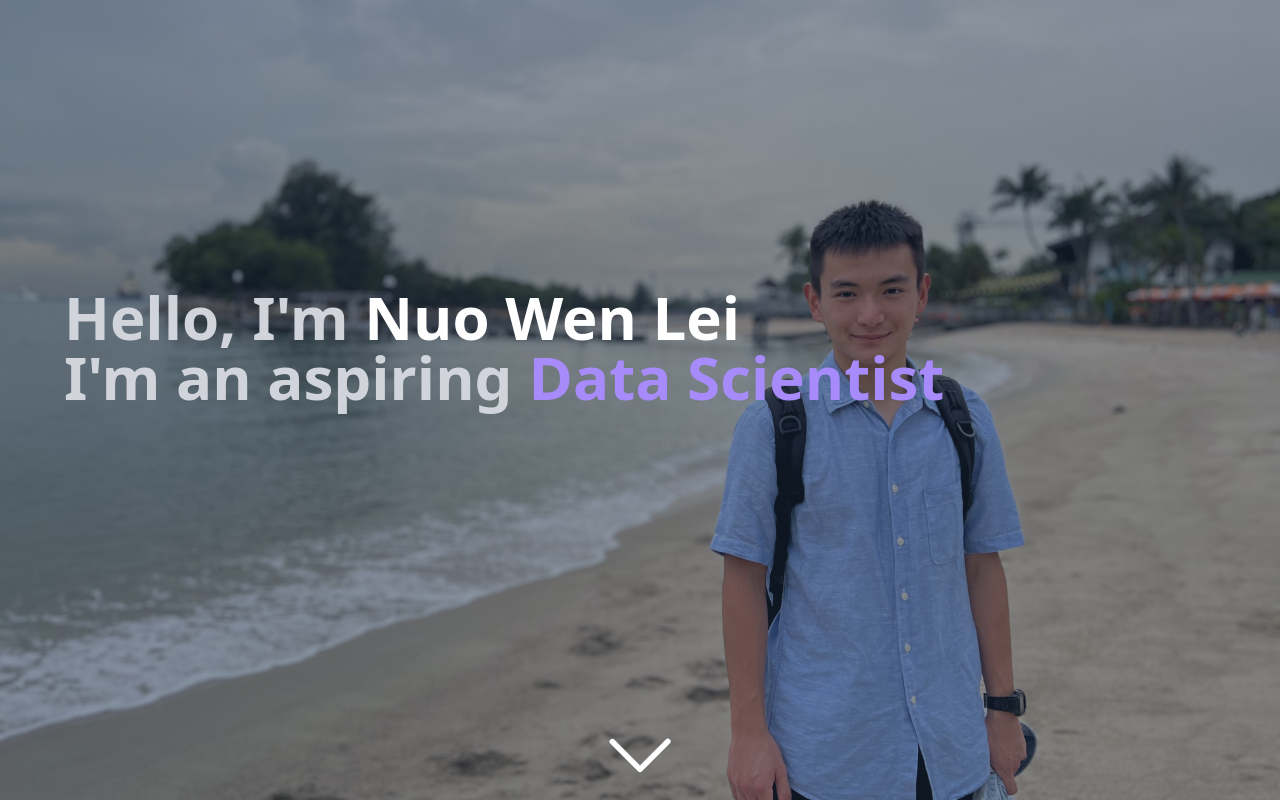
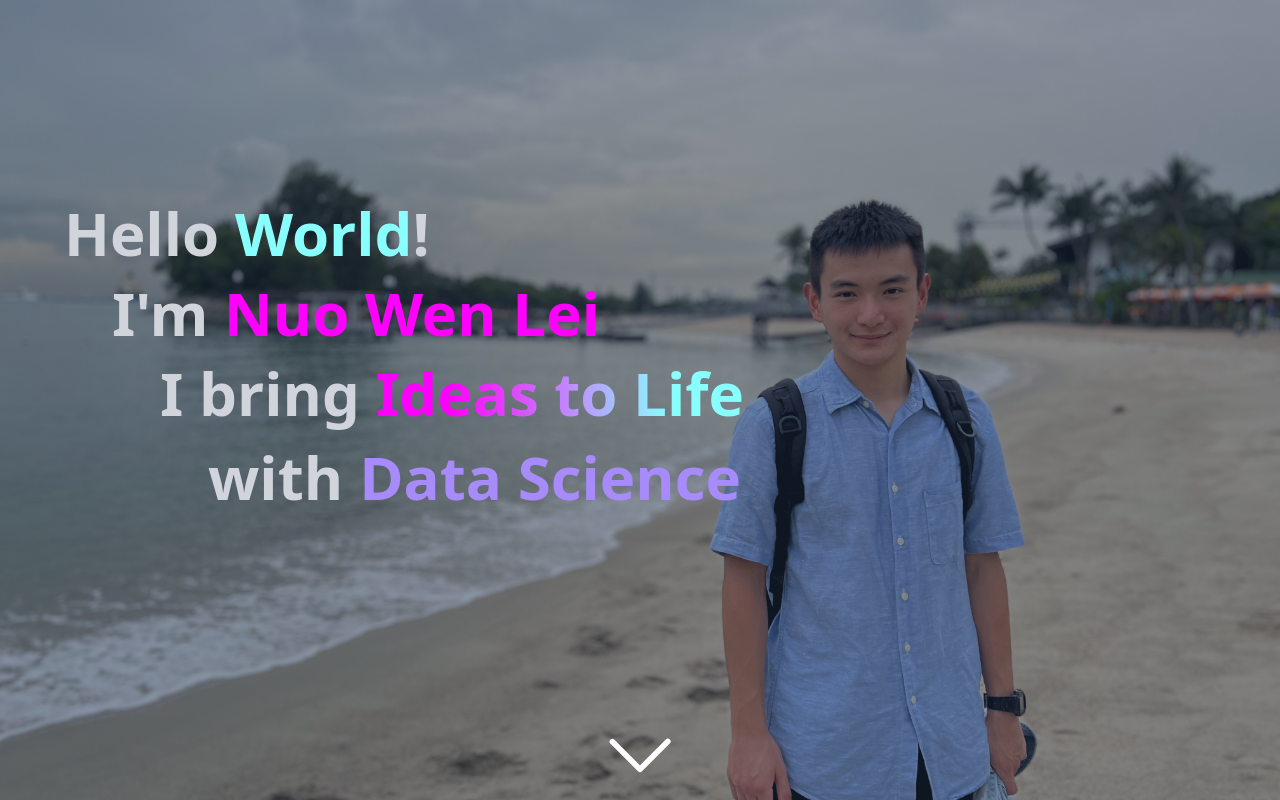
Before and after one commit to NuoWenLei/personal-portfolio, a React (Create React App) app: page /home in a window 1280 px wide. Built offline with nearby package versions, Linux system fonts and the light colour scheme.

Commit message:
add updates to layout

```diff
--- a/src/components/HomeSwiper.tsx
+++ b/src/components/HomeSwiper.tsx
@@ -22,9 +22,11 @@ export default function WordSwiper() {
       loop={true}
       modules={[Autoplay]}
     >
-      <SwiperSlide className={"text-amber-500"}>Software Engineer</SwiperSlide>
-      <SwiperSlide className={"text-emerald-500"}>ML Researcher</SwiperSlide>
-      <SwiperSlide className={"text-violet-400"}>Data Scientist</SwiperSlide>
+      <SwiperSlide className={"text-amber-500"}>
+        Software Engineering
+      </SwiperSlide>
+      <SwiperSlide className={"text-emerald-500"}>Machine Learning</SwiperSlide>
+      <SwiperSlide className={"text-violet-400"}>Data Science</SwiperSlide>
     </Swiper>
   );
 }
--- a/src/components/ProjectCard.tsx
+++ b/src/components/ProjectCard.tsx
@@ -1,3 +1,4 @@
+import { LinkIcon } from "@heroicons/react/24/solid";
 import { Project, ProjectLink } from "../projects";
 
 const colors: { [key: string]: string } = {
--- a/src/pages/Home.tsx
+++ b/src/pages/Home.tsx
@@ -4,29 +4,35 @@ import ProjectSwiper from "../components/ProjectSwiper";
 import SocialPage from "../components/SocialPage";
 import CredentialsPage from "../components/CredentialsPage";
 import { ChevronDownIcon } from "@heroicons/react/24/solid";
+import { currentProjects, projects } from "../projects";
 
 export default function Home() {
   return (
     <div className="w-screen h-screen overflow-y-scroll snap-y snap-mandatory">
       <div className="w-screen h-full bg-personal bg-cover bg-center md:bg-center snap-center">
         <div className="w-screen h-full bg-[#1d2d44]/50 ">
-          <div className="flex flex-col h-5/6 mr-auto justify-end xl:justify-center ml-16 pt-12 text-gray-300 gap-12 md:gap-0">
-            <div className="font-bold text-4xl md:text-5xl lg:text-6xl flex-col md:flex-row flex inline-flex md:gap-4">
-              <p>Hello,</p>
+          <div className="flex flex-col h-5/6 mr-auto justify-end xl:justify-center ml-16 pt-12 text-gray-300 gap-0">
+            <div className="font-bold text-4xl md:text-5xl lg:text-6xl flex-row flex inline-flex pb-5">
+              Hello <span className="ml-2 md:ml-4 text-[#89fffd]">World</span>!
+            </div>
+            <div className="font-bold text-4xl md:text-5xl lg:text-6xl flex-col md:flex-row flex inline-flex md:gap-4 pb-5 lg:pl-12">
               <span className="text-gray-300 inline md:hidden">
                 My name is{" "}
               </span>
-              <p className="text-white">
+              <p className="text-[#ff00ff]">
                 <span className="text-gray-300 hidden md:inline">I'm </span> Nuo
                 Wen Lei
               </p>
             </div>
-            <div className="font-bold text-4xl md:text-5xl lg:text-6xl flex-col md:flex-row flex md:inline-flex md:gap-4">
-              <span className="inline md:hidden lg:inline">
-                I'm an aspiring
+            <div className="font-bold text-4xl md:text-5xl lg:text-6xl flex-col md:flex-row flex md:inline-flex md:gap-4 h-16 lg:pl-24 mb-5 md:mb-0 lg:mb-5">
+              <span className="inline">I bring</span>
+              <span className="inline bg-clip-text text-transparent bg-gradient-to-r from-[#ff00ff] md:from-20% to-50% md:to-80% to-[#89fffd]">
+                Ideas to Life
               </span>
-              <span className="hidden md:inline lg:hidden">An aspiring</span>
-              <div className="h-20 overflow-hidden">
+            </div>
+            <div className="font-bold text-4xl md:text-5xl lg:text-6xl flex-col md:flex-row flex md:inline-flex md:gap-4 lg:pl-36">
+              <span className="inline">with</span>
+              <div className="h-32 md:h-16 overflow-hidden">
                 <HomeSwiper />
               </div>
             </div>
@@ -36,11 +42,17 @@ export default function Home() {
           </div>
         </div>
       </div>
+      <div className="w-full h-full flex flex-col snap-center divide-y-4 px-12 gap-4 pt-8 bg-[#0D1321]">
+        <div className="text-gray-200 text-4xl md:text-6xl pl-4  w-full mt-4 font-semibold">
+          Current Projects
+        </div>
+        <ProjectSwiper allProjects={currentProjects} />
+      </div>
       <div className="w-full h-full flex flex-col snap-center divide-y-4 px-12 gap-4 pt-8">
         <div className="text-gray-200 text-4xl md:text-6xl pl-4  w-full mt-4 font-semibold">
           Past Projects
         </div>
-        <ProjectSwiper />
+        <ProjectSwiper allProjects={projects} />
       </div>
       <CredentialsPage />
       <div className="w-full h-full flex flex-col snap-center divide-y-4 px-12 gap-4 pt-8">
--- a/src/projects.ts
+++ b/src/projects.ts
@@ -14,7 +14,203 @@ export type ProjectLink = {
   url: string;
 };
 
+export const currentProjects = [
+  {
+    id: "hander",
+    title: "Hander - Second-hand Market for Students",
+    summary:
+      "My friends and I are creating a platform for students to sell and trade second-hand items. Our vision is to reduce waste and increase the efficiency of the markets around campuses.",
+    titleImage: "hander.png",
+    skills: ["Software Engineering"],
+    tools: ["Firebase", "Next.js", "React.js", "React Native"],
+    languages: ["Typescript"],
+    links: [
+      {
+        name: "Hander.us",
+        url: "https://www.hander.us/",
+      },
+    ],
+  },
+  // {
+  //   id: "stock-pred",
+  //   title: "Quantitative Stock Price Analysis and Prediction",
+  //   summary:
+  //     "I want to be rich! So I created a data processing and machine learning pipeline as part of my data science class to automatically web-scrape data and make stock price predictions.",
+  //   titleImage: "cubby-match.png",
+  //   skills: ["Machine Learning", "Data Science"],
+  //   tools: [
+  //     "Scikit-Learn",
+  //     "Pandas",
+  //     "NumPy",
+  //     "BeautifulSoup",
+  //     "NLTK",
+  //     "Selenium",
+  //     "Amazon Web Services",
+  //     "Amazon S3",
+  //     "Amazon EC2",
+  //   ],
+  //   languages: ["Python"],
+  //   links: [],
+  // },
+];
+
 export const projects = [
+  {
+    id: "cubby",
+    title: "Cubby - Friend Group Data Matcher",
+    summary: `As part of my software engineering class, my team created a data matching website that matches people into friend groups. Using Natural Language Processing techniques with Machine Learning, similarities between people are calculated based on their questionnaire answers.`,
+    titleImage: "cubby-match.png",
+    skills: ["Machine Learning", "Software Engineering"],
+    tools: [
+      "Firebase",
+      "Next.js",
+      "React.js",
+      "Tailwind",
+      "NLTK",
+      "SpaCy",
+      "Scikit-Learn",
+      "FastAPI",
+    ],
+    languages: ["Python", "Typescript"],
+    links: [
+      {
+        name: "Cubby Official Website",
+        url: "https://cs320-cubby.vercel.app/",
+      },
+      {
+        name: "Cubby API Documentation",
+        url: "https://cubbyapi.com/docs",
+      },
+      {
+        name: "GitHub Repo",
+        url: "https://github.com/NuoWenLei/cs320-cubby#readme",
+      },
+    ],
+  },
+  {
+    id: "senior-project",
+    title: "Model Interpreter - Senior Project",
+    summary: `As my high school senior project, I created a simple neural network interpreter using Machine Learning and Natural Language Processing.`,
+    titleImage: "senior_project_interpreter.png",
+    skills: ["Machine Learning", "Data Science"],
+    tools: ["TensorFlow", "Keras", "NLTK", "SpaCy"],
+    languages: ["Python"],
+    links: [
+      {
+        name: "Project Presentation",
+        url: "https://docs.google.com/presentation/d/1HTauzC1eWBQXbKCHm5CnlEnE7BqevxECg2qkCQ1kEVA/edit?usp=sharing",
+      },
+      {
+        name: "GitHub Repo",
+        url: "https://github.com/NuoWenLei/senior_project_stuff",
+      },
+    ],
+  },
+  {
+    id: "maskDetection",
+    title: "Mask Detection AI Web App",
+    summary: `I created and hosted an AI on the internet that detects if people are wearing masks in an image.`,
+    titleImage: "mask-2.png",
+    skills: ["Machine Learning"],
+    tools: ["TensorFlow", "Keras", "Streamlit"],
+    languages: ["Python"],
+    links: [
+      {
+        name: "Mask Detection Web App (may take some time to load)",
+        url: "https://mask-detector-web.herokuapp.com/",
+      },
+      {
+        name: "Image-processing AI Concept Presentation",
+        url: "https://youtu.be/0rtiLMUj2ZM",
+      },
+    ],
+  },
+  {
+    id: "ppbds",
+    title: "R Data Science Bootcamp Internship",
+    summary: `I interned under professor David kane as a Data Science bootcamp instructor and tutorial package developer.`,
+    titleImage: "ppbds-package.png",
+    skills: ["Data Science"],
+    tools: ["RStudio", "Tidyverse", "Learnr"],
+    languages: ["R"],
+    links: [
+      {
+        name: "Preceptor's Primer for Bayesian Data Science",
+        url: "https://ppbds.github.io/primer/index.html",
+      },
+      {
+        name: "Data Science Bootcamp hosted by professor David Kane",
+        url: "https://bootcamp.davidkane.info/",
+      },
+      {
+        name: "R Tutorial Package on CRAN",
+        url: "https://cran.r-project.org/web/packages/r4ds.tutorials/index.html",
+      },
+    ],
+  },
+  {
+    id: "shanghai-property",
+    title: "Shanghai Property Analysis Website",
+    summary: `I created a website that visualizes the relationship between properties and location in Shanghai.`,
+    titleImage: "shanghai-property.png",
+    skills: ["Data Science", "Software Engineering"],
+    tools: ["BeautifulSoup", "Pandas", "GitHub Pages"],
+    languages: ["Python", "Javascript", "HTML"],
+    links: [
+      {
+        name: "Shanghai Property Analysis Website",
+        url: "https://nuowenlei.github.io/mapping-bingo-surround/index/index.html",
+      },
+    ],
+  },
+  {
+    id: "explorantine",
+    title: "Explorantine - Hackathon Winning Project",
+    summary: `I created a web app with friends from high school to help customers discover interesting local businesses with Natural Language Processing.`,
+    titleImage: "explorantine-main-page.png",
+    skills: ["Data Science", "Software Engineering"],
+    tools: ["Flask", "NLTK", "SpaCy"],
+    languages: ["Python", "HTML", "Javascript"],
+    links: [
+      {
+        name: "Project Showcase on Devpost",
+        url: "https://devpost.com/software/explorantine-nhezvm",
+      },
+      {
+        name: "Project Presentation",
+        url: "https://youtu.be/ALz4xrCCu2M",
+      },
+      {
+        name: "GitHub Repo",
+        url: "https://github.com/CaspianA1/BBN-Hackathon",
+      },
+    ],
+  },
+  {
+    id: "wordle",
+    title: "Wordle, Quordle, and Octordle Solver",
+    summary: `As a fun spring break project, I created algorithms that can live solve Wordle, Quordle, and Octordle (named Trish, Trisha, and Patricia respectively) with probability and statistics.`,
+    titleImage: "official_wordle_solve.png",
+    skills: ["Data Science"],
+    tools: ["BeautifulSoup", "NumPy", "Selenium"],
+    languages: ["Python", "Javascript"],
+    links: [
+      {
+        name: "GitHub Repo",
+        url: "https://github.com/NuoWenLei/Wordle_Solver",
+      },
+    ],
+  },
+  {
+    id: "wangwang",
+    title: "Wang Wang - Wechat Miniprogram",
+    summary: `With friends, we are creating a WeChat miniprogram accessible to all WeChat users that can match tennis players with others who play in the same area.`,
+    titleImage: "wangwang-main-page.png",
+    skills: ["Software Engineering"],
+    tools: ["Mobile Development"],
+    languages: ["Javascript"],
+    links: [],
+  },
   {
     id: "covidAnalysis",
     title: "COVID Death Trend Analysis and AI Prediction",
@@ -58,48 +254,6 @@ export const projects = [
     ],
   },
   {
-    id: "explorantine",
-    title: "Explorantine - Hackathon Winning Project",
-    summary: `I created a web app with friends from high school to help customers discover interesting local businesses with Natural Language Processing.`,
-    titleImage: "explorantine-main-page.png",
-    skills: ["Data Science", "Software Engineering"],
-    tools: ["Flask", "NLTK", "SpaCy"],
-    languages: ["Python", "HTML", "Javascript"],
-    links: [
-      {
-        name: "Project Showcase on Devpost",
-        url: "https://devpost.com/software/explorantine-nhezvm",
-      },
-      {
-        name: "Project Presentation",
-        url: "https://youtu.be/ALz4xrCCu2M",
-      },
-      {
-        name: "GitHub Repo",
-        url: "https://github.com/CaspianA1/BBN-Hackathon",
-      },
-    ],
-  },
-  {
-    id: "maskDetection",
-    title: "Mask Detection AI Web App",
-    summary: `I created and hosted an AI on the internet that detects if people are wearing masks in an image.`,
-    titleImage: "mask-2.png",
-    skills: ["Machine Learning"],
-    tools: ["TensorFlow", "Keras", "Streamlit"],
-    languages: ["Python"],
-    links: [
-      {
-        name: "Mask Detection Web App (may take some time to load)",
-        url: "https://mask-detector-web.herokuapp.com/",
-      },
-      {
-        name: "Image-processing AI Concept Presentation",
-        url: "https://youtu.be/0rtiLMUj2ZM",
-      },
-    ],
-  },
-  {
     id: "pacDonation",
     title: "Political Action Committee Donation Analysis",
     summary: `I analyzed and visualized the relationship between foreign-connected company donations with US Congress representation using data provided from the OpenSecrets website.`,
@@ -118,118 +272,4 @@ export const projects = [
       },
     ],
   },
-  {
-    id: "ppbds",
-    title: "R Data Science Bootcamp Internship",
-    summary: `I interned under professor David kane as a Data Science bootcamp instructor and tutorial package developer.`,
-    titleImage: "ppbds-package.png",
-    skills: ["Data Science"],
-    tools: ["RStudio", "Tidyverse", "Learnr"],
-    languages: ["R"],
-    links: [
-      {
-        name: "Preceptor's Primer for Bayesian Data Science",
-        url: "https://ppbds.github.io/primer/index.html",
-      },
-      {
-        name: "Data Science Bootcamp hosted by professor David Kane",
-        url: "https://bootcamp.davidkane.info/",
-      },
-      {
-        name: "R Tutorial Package on CRAN",
-        url: "https://cran.r-project.org/web/packages/r4ds.tutorials/index.html",
-      },
-    ],
-  },
-  {
-    id: "senior-project",
-    title: "Model Interpreter - Senior Project",
-    summary: `As my high school senior project, I created a simple neural network interpreter using Machine Learning and Natural Language Processing.`,
-    titleImage: "senior_project_interpreter.png",
-    skills: ["Machine Learning", "Data Science"],
-    tools: ["TensorFlow", "Keras", "NLTK", "SpaCy"],
-    languages: ["Python"],
-    links: [
-      {
-        name: "Project Presentation",
-        url: "https://docs.google.com/presentation/d/1HTauzC1eWBQXbKCHm5CnlEnE7BqevxECg2qkCQ1kEVA/edit?usp=sharing",
-      },
-      {
-        name: "GitHub Repo",
-        url: "https://github.com/NuoWenLei/senior_project_stuff",
-      },
-    ],
-  },
-  {
-    id: "shanghai-property",
-    title: "Shanghai Property Analysis Website",
-    summary: `I created a website that visualizes the relationship between properties and location in Shanghai.`,
-    titleImage: "shanghai-property.png",
-    skills: ["Data Science", "Software Engineering"],
-    tools: ["BeautifulSoup", "Pandas", "GitHub Pages"],
-    languages: ["Python", "Javascript", "HTML"],
-    links: [
-      {
-        name: "Shanghai Property Analysis Website",
-        url: "https://nuowenlei.github.io/mapping-bingo-surround/index/index.html",
-      },
-    ],
-  },
-  {
-    id: "wangwang",
-    title: "Wang Wang - Wechat Miniprogram",
-    summary: `With friends, we are creating a WeChat miniprogram accessible to all WeChat users that can match tennis players with others who play in the same area.`,
-    titleImage: "wangwang-main-page.png",
-    skills: ["Software Engineering"],
-    tools: ["Mobile Development"],
-    languages: ["Javascript"],
-    links: [],
-  },
-  {
-    id: "wordle",
-    title: "Wordle, Quordle, and Octordle Solver",
-    summary: `As a fun spring break project, I created algorithms that can live solve Wordle, Quordle, and Octordle (named Trish, Trisha, and Patricia respectively) with probability and statistics.`,
-    titleImage: "official_wordle_solve.png",
-    skills: ["Data Science"],
-    tools: ["BeautifulSoup", "NumPy", "Selenium"],
-    languages: ["Python", "Javascript"],
-    links: [
-      {
-        name: "GitHub Repo",
-        url: "https://github.com/NuoWenLei/Wordle_Solver",
-      },
-    ],
-  },
-  {
-    id: "cubby",
-    title: "Cubby - Friend Group Data Matcher",
-    summary: `As part of my software engineering class, my team created a data matching website that matches people into friend groups. Using Natural Language Processing techniques with Machine Learning, similarities between people are calculated based on their questionnaire answers.`,
-    titleImage: "cubby-match.png",
-    skills: ["Machine Learning", "Software Engineering"],
-    tools: [
-      "Firebase",
-      "Next.js",
-      "React.js",
-      "Tailwind",
-      "NLTK",
-      "SpaCy",
-      "Scikit-Learn",
-      "FastAPI",
-    ],
-    languages: ["Python", "Typescript"],
-    links: [
-      {
-        name: "Cubby Official Website",
-        url: "https://cs320-cubby.vercel.app/",
-      },
-      {
-        name: "Cubby API Documentation",
-        url: "https://cubbyapi.com/docs",
-      },
-      {
-        name: "GitHub Repo",
-        url: "https://github.com/NuoWenLei/cs320-cubby#readme",
-      },
-    ],
-  },
 ];
```
Also changed, not shown: src/components/ProjectSwiper.tsx (+7 -3 lines), public/hander.png (added).
